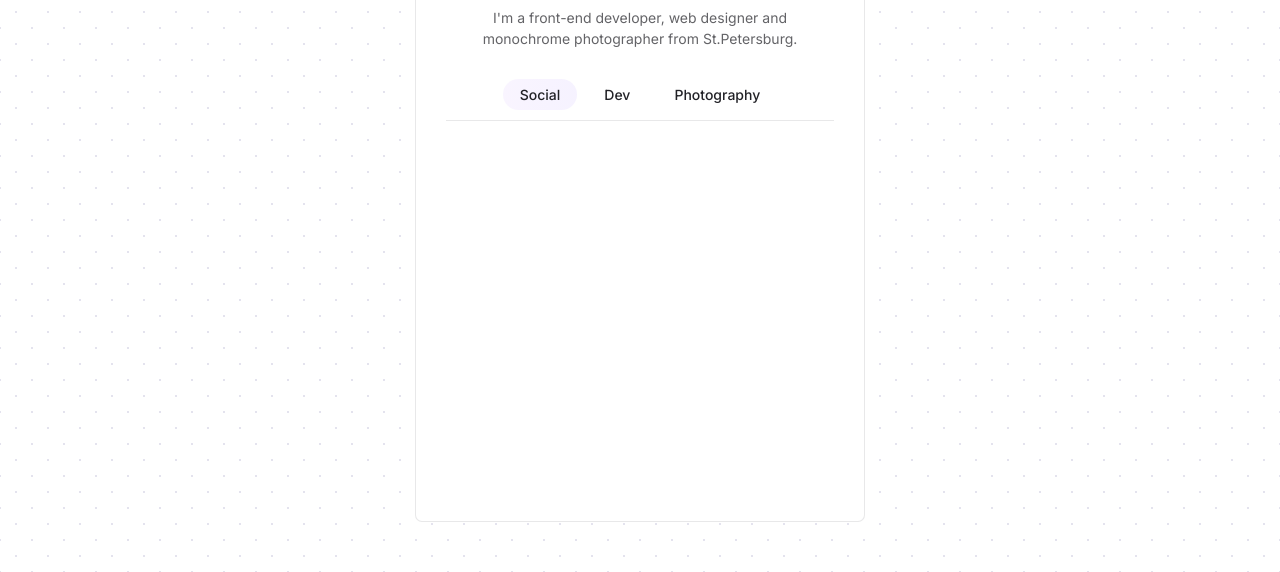
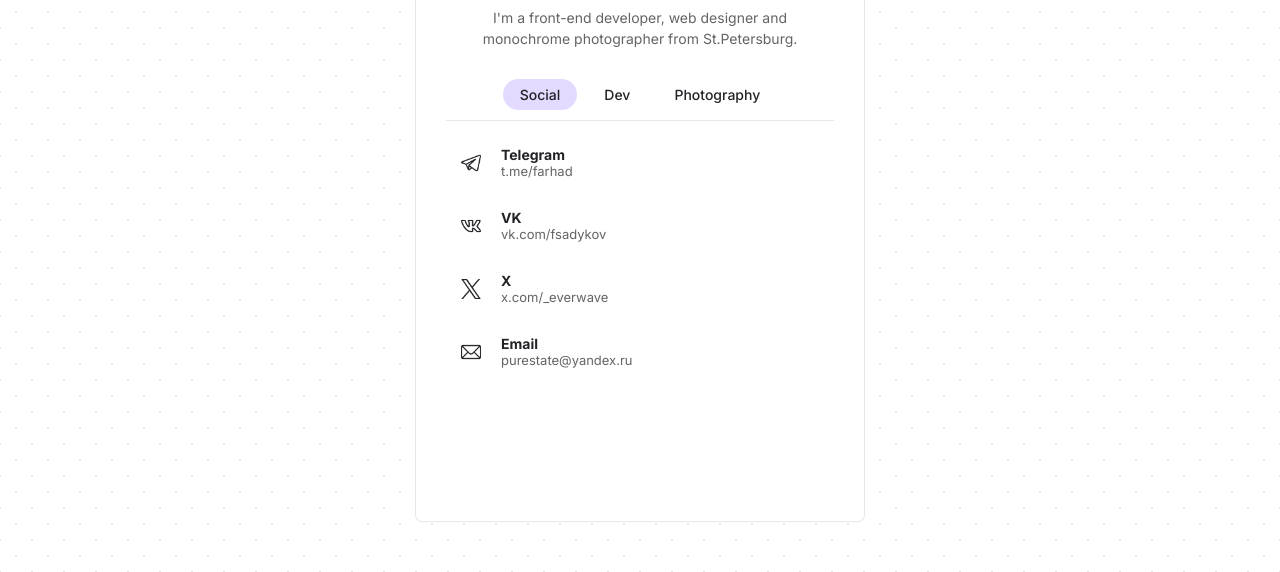
Before and after one commit to everwaveme/fs-cv-w, a website built with webpack: page public/index.html in a window 1280 px wide. Shown: the part 228-800 px from the top of the page. Built offline with nearby package versions, Linux system fonts and the light colour scheme.

Commit message:
finished data-social-list + changed color-accent

```diff
--- a/public/index.html
+++ b/public/index.html
@@ -34,8 +34,71 @@
           <button class="data-tabs-photography">
             Photography
           </button>
+        </div>
 
-        </div>
+        <ul class="data-social-list">
+          <li class="data-social-item">
+            <a href="https://t.me/farhad" class="data-social-link" target="_blank" rel="noopener noreferrer">
+              <div class="data-social-icon" style="background-image: url('../static/telegram-icon.png');">
+              </div>
+              <div class="data-social-info">
+                <h2 class="data-social-title">
+                  Telegram
+                </h2>
+                <p class="data-social-desc">
+                  t.me/farhad
+                </p>
+              </div>
+            </a>
+          </li>
+
+          <li class="data-social-item">
+            <a href="https://vk.com/fsadykov" class="data-social-link" target="_blank" rel="noopener noreferrer">
+              <div class="data-social-icon" style="background-image: url('../static/vk-icon.png');">
+              </div>
+              <div class="data-social-info">
+                <h2 class="data-social-title">
+                  VK
+                </h2>
+                <p class="data-social-desc">
+                  vk.com/fsadykov
+                </p>
+              </div>
+            </a>
+          </li>
+
+          <li class="data-social-item">
+            <a href="https://x.com/_everwave" class="data-social-link" target="_blank" rel="noopener noreferrer">
+              <div class="data-social-icon" style="background-image: url('../static/x-icon.png');">
+              </div>
+              <div class="data-social-info">
+                <h2 class="data-social-title">
+                  X
+                </h2>
+                <p class="data-social-desc">
+                  x.com/_everwave
+                </p>
+              </div>
+            </a>
+          </li>
+
+          <li class="data-social-item">
+            <a href="mailto:purestate@yandex.ru" class="data-social-link" target="_blank" rel="noopener noreferrer">
+              <div class="data-social-icon" style="background-image: url('../static/email-icon.png');">
+              </div>
+              <div class="data-social-info">
+                <h2 class="data-social-title">
+                  Email
+                </h2>
+                <p class="data-social-desc">
+                  purestate@yandex.ru
+                </p>
+              </div>
+            </a>
+          </li>
+
+        </ul>
+
       </div>
     </div>
   </main>
--- a/src/scss/blocks/_data.scss
+++ b/src/scss/blocks/_data.scss
@@ -1,6 +1,7 @@
 .data-wrap {
   // display: flex;
   margin: 0 auto;
+  padding: 0 30px;
   width: 100%;
   max-width: 450px;
   height: 700px;
@@ -37,7 +38,7 @@
 }
 
 .data-info-desc {
-  margin: 0 40px 20px;
+  margin: 0 30px 20px;
   font-size: 14px;
   line-height: 21px;
   text-align: center;
@@ -48,7 +49,6 @@
   display: flex;
   justify-content: center;
   align-items: center;
-  margin: 0 30px;
   padding: 10px;
   border-bottom: 1px solid rgba($color-dark, .1);
 }
@@ -67,8 +67,58 @@
   border: none;
   border-radius: 50px;
   cursor: pointer;
+
+  &:hover {
+    // background: linear-gradient(90deg, rgba(197, 151, 255, .1) 0%, rgba(164, 130, 255, .1) 100%);
+    background-color: rgba($color-accent, .1);
+  }
+}
+
+.data-social-list {
+  // display: flex;
+  padding: 10px 0;
+  list-style: none;
+}
+
+.data-social-item {}
+
+.data-social-link {
+  display: flex;
+  align-items: center;
+  padding: 15px;
+  text-decoration: none;
+
+  &:hover {
+    // background: linear-gradient(90deg, rgba(197, 151, 255, .3) 0%, rgba(164, 130, 255, .3) 100%);
+    background-color: rgba($color-accent, .3);
+    border-radius: 10px;
+  }
+}
+
+.data-social-icon {
+  display: block;
+  margin-right: 20px;
+  width: 20px;
+  height: 20px;
+  background-repeat: no-repeat;
+  background-position: center;
+  background-size: contain;
+}
+
+.data-social-info {}
+
+.data-social-title {
+  // margin-bottom: 5px;
+  font-size: 14px;
+  color: $color-dark;
+}
+
+.data-social-desc {
+  font-size: 13px;
+  color: rgba($color-dark, .7);
 }
 
 .data-tabs-social.active {
-  background: linear-gradient(90deg, rgba(197, 151, 255, .1) 0%, rgba(164, 130, 255, .1) 100%);
+  // background: linear-gradient(90deg, rgba(197, 151, 255, .3) 0%, rgba(164, 130, 255, .3) 100%);
+  background-color: rgba($color-accent, .3);
 }
--- a/src/scss/common/_variables.scss
+++ b/src/scss/common/_variables.scss
@@ -4,7 +4,7 @@
 // colors
 $color-light: #fff;
 $color-dark: #222227;
-$color-accent: #b6509e;
+$color-accent: #A583FF;
 
 
 // indents
```
Also changed, not shown: static/email-icon.png (added), static/telegram-icon.png (added), static/vk-icon.png (added), static/x-icon.png (added).
